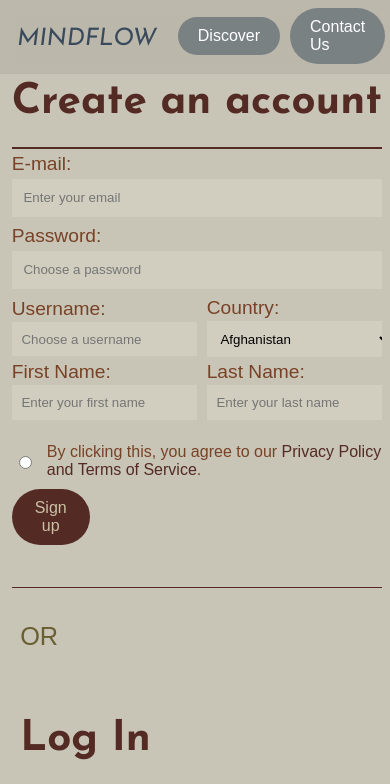
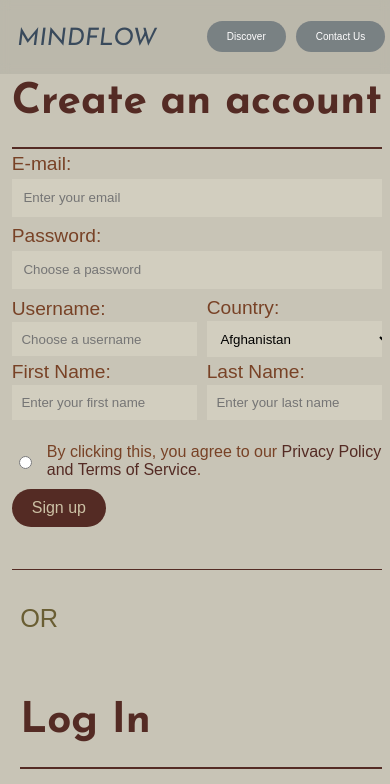
Before and after one commit to srnazr/MindFlow, a plain HTML site: page Signup-Login Pages.html in a window 390 px wide. Shown: the top 784 px of the page. Drawn offline with Linux system fonts and the light colour scheme; a web font is replaced by a local one.

Commit message:
finished the login page

```diff
--- a/CSS Files/Signup-Login Pages.css
+++ b/CSS Files/Signup-Login Pages.css
@@ -278,3 +278,18 @@ button {
         color: var(--olive-green);
     }
 }
+
+@media (max-width: 750px){
+    .nav-style p{
+        font-size: 10px;
+    }
+
+    .nav-logo {
+        display: none;
+    }
+
+    .signup-button{
+        width: auto;
+    }
+
+}
```
